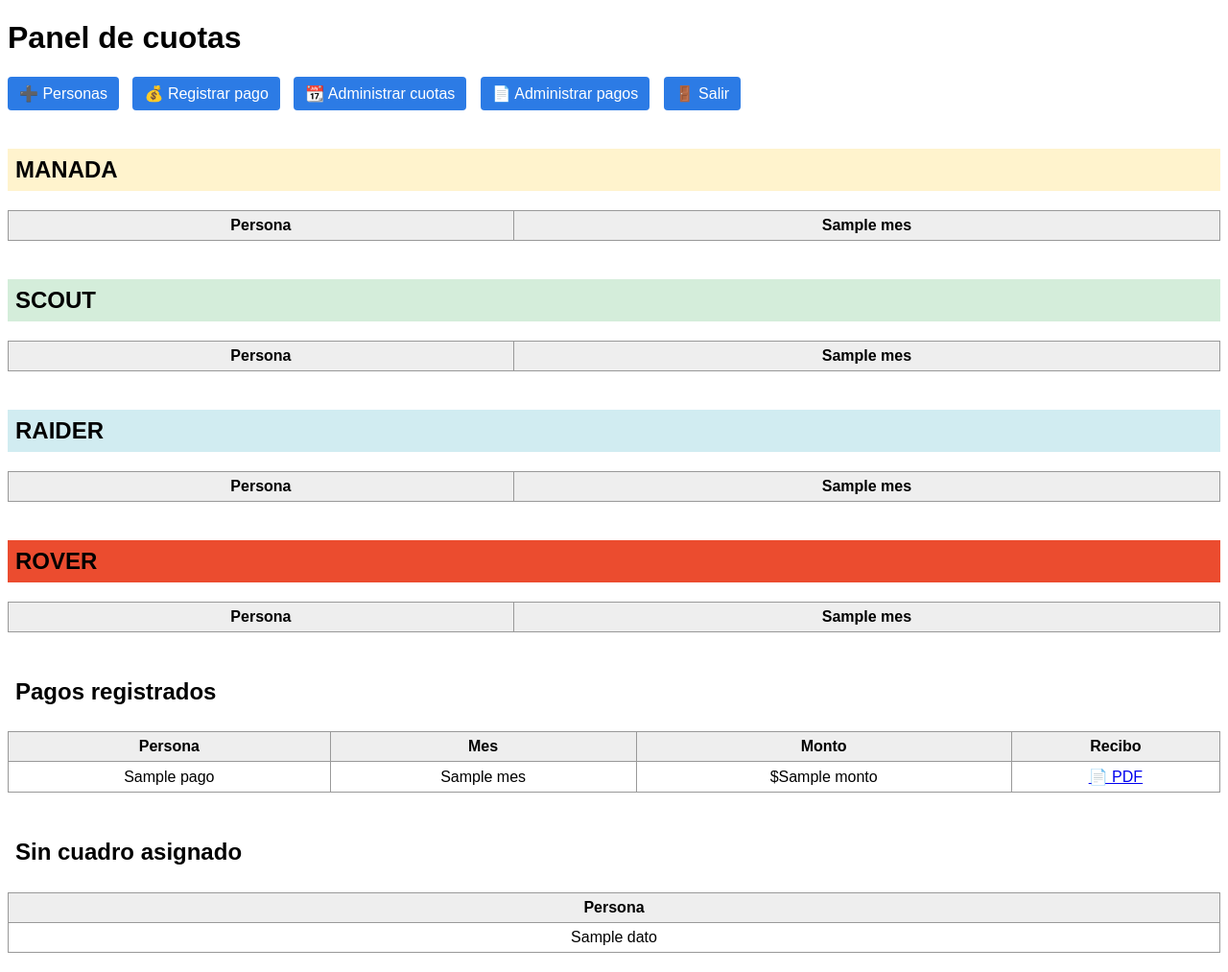
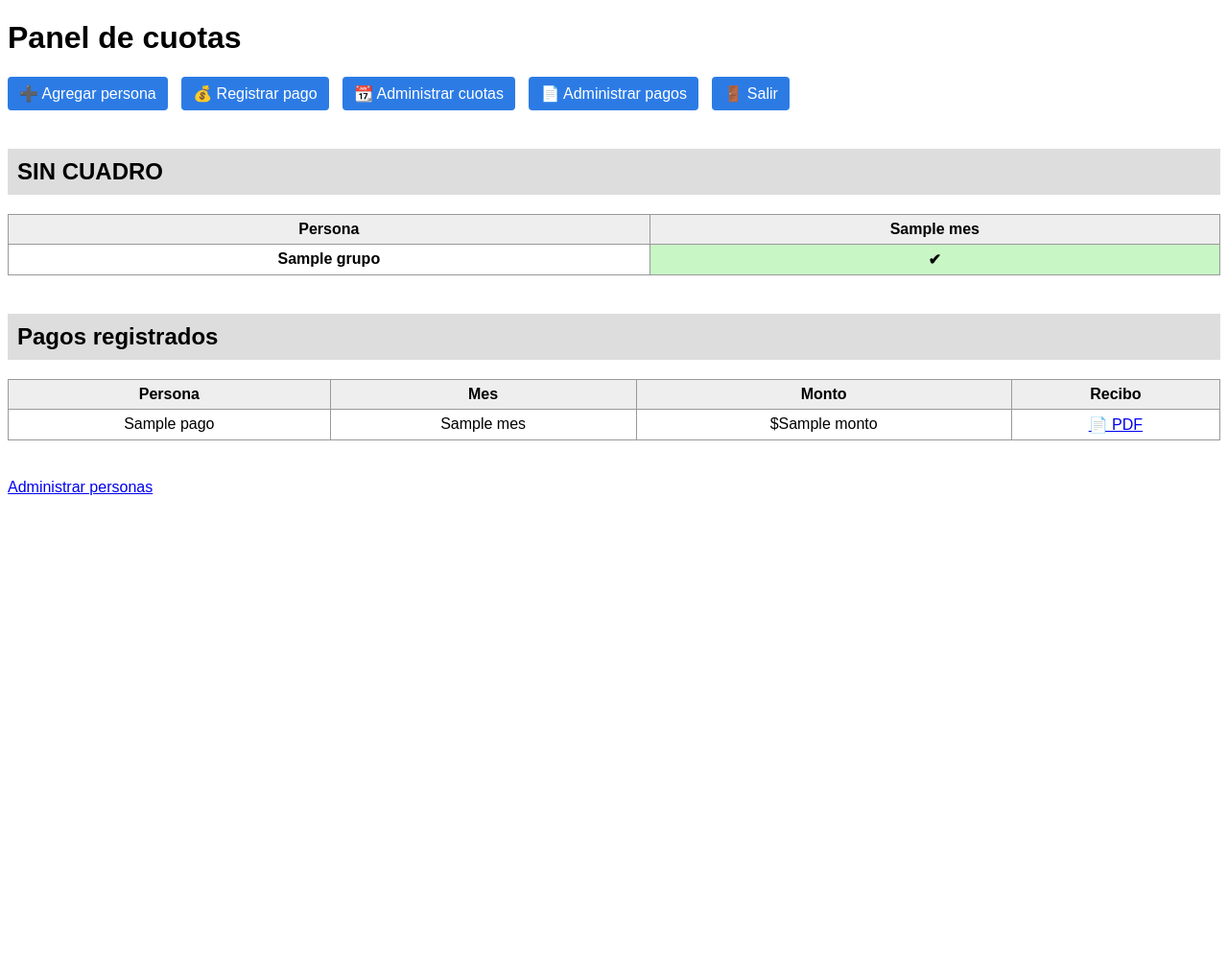
Before and after one commit to DiegoCard97/cuotas-web, a Flask app: template templates/panel.html in a window 1280 px wide. Shown: the whole page at 96% size. After the commit the page ends 516 px from the top, so only its background shows below. Run offline with Flask 3, Linux system fonts and the light colour scheme; the template is opened without the code that fills it: most values are stand-ins (such as "Sample title", 1, 10 or a date in 2020); lists and menus that the app fills with data are empty; some libraries are stand-ins or nearby versions.

Commit message:
Update panel.html

```diff
--- a/templates/panel.html
+++ b/templates/panel.html
@@ -9,20 +9,10 @@
             font-family: Arial, sans-serif;
         }
 
-        h2 {
-            margin-top: 40px;
-            padding: 8px;
-        }
-
-        .manada { background-color: #fff3cd; }
-        .scout  { background-color: #d4edda; }
-        .raider { background-color: #d1ecf1; }
-        .rover  { background-color: #eb4c2f; }
-
         table {
             border-collapse: collapse;
             width: 100%;
-            margin-bottom: 20px;
+            margin-bottom: 40px;
         }
 
         th, td {
@@ -62,6 +52,12 @@
         a.boton:hover {
             background-color: #1a5dc9;
         }
+
+        h2 {
+            margin-top: 40px;
+            background-color: #ddd;
+            padding: 10px;
+        }
     </style>
 </head>
 
@@ -70,22 +66,15 @@
 <h1>Panel de cuotas</h1>
 
 <div class="acciones">
-    <a href="/personas" class="boton">➕ Personas</a>
+    <a href="/personas" class="boton">➕ Agregar persona</a>
     <a href="/pago" class="boton">💰 Registrar pago</a>
     <a href="/cuotas" class="boton">📆 Administrar cuotas</a>
     <a href="/pagos" class="boton">📄 Administrar pagos</a>
     <a href="/logout" class="boton">🚪 Salir</a>
 </div>
 
-{% set cuadros = [
-    ("MANADA", "manada"),
-    ("SCOUT", "scout"),
-    ("RAIDER", "raider"),
-    ("ROVER", "rover")
-] %}
-
-{% for nombre_cuadro, clase in cuadros %}
-    <h2 class="{{ clase }}">{{ nombre_cuadro }}</h2>
+{% for grupo in datos|groupby('cuadro') %}
+    <h2>{{ grupo.grouper or 'SIN CUADRO' }}</h2>
 
     <table>
         <tr>
@@ -95,7 +84,7 @@
             {% endfor %}
         </tr>
 
-        {% for p in datos if p.cuadro and p.cuadro|upper|trim == nombre_cuadro %}
+        {% for p in grupo.list %}
         <tr>
             <td><strong>{{ p.nombre }}</strong></td>
 
@@ -133,19 +122,7 @@
     {% endfor %}
 </table>
 
-<h2>Sin cuadro asignado</h2>
-
-<table>
-    <tr>
-        <th>Persona</th>
-    </tr>
-
-    {% for p in datos if not p.cuadro %}
-    <tr>
-        <td>{{ p.nombre }}</td>
-    </tr>
-    {% endfor %}
-</table>
+<a href="/personas">Administrar personas</a>
 
 </body>
 </html>
```
